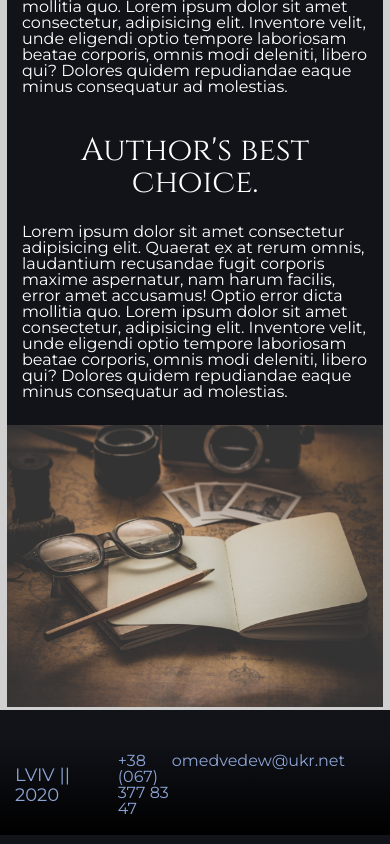
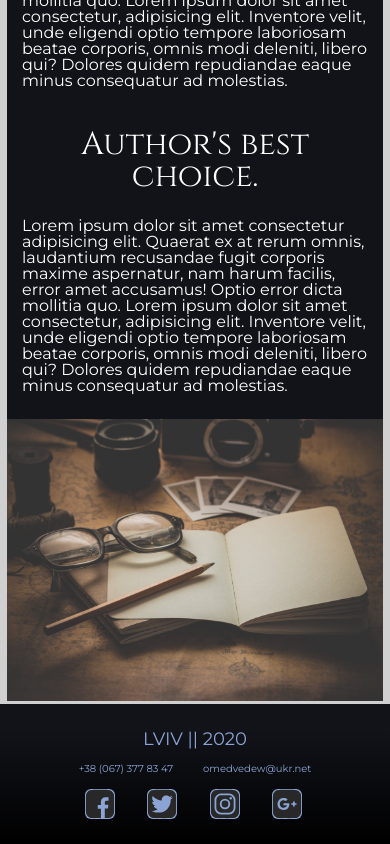
Before and after one commit to omedvedew/my-library, a plain HTML site: page index.html in a window 390 px wide. Shown: the part 1139-1983 px from the top of the page. Drawn offline with Linux system fonts and the light colour scheme.

Commit message:
fixing adaptivity

```diff
--- a/index.html
+++ b/index.html
@@ -100,16 +100,16 @@
     <footer class="footer">
         <div class="container footer-container">
             <div class="row">
-                <div class="col-md-3 place">
+                <div class="col-md-3 place col-xs-12">
                     LVIV || 2020
                 </div>
-                <div class="col-md-6">
+                <div class="col-md-6 col-xs-12">
                     <div class="contacts">
                         <a href="tel:+380673778347">+38 (067) 377 83 47</a>
                         <a href="mailto:omedvedew@ukr.net">omedvedew@ukr.net</a>
                     </div>
                 </div>
-                <div class="col-md-3">
+                <div class="col-md-3 col-xs-12 social-links-container">
                     <div class="social-links">
                         <a href="">
                             <img class="social-icon" src="images/iconfinder_icon-02_2515845.svg" alt="">
--- a/style.css
+++ b/style.css
@@ -417,6 +417,11 @@ footer {
         border-top: 15px solid rgba(200, 200, 255, 1);
         background-image: url(images/img-02.jpg);
     }
+
+    .contacts a {
+        margin: 10px;
+        font-size: 14px;
+    }
 }
 
 /* laptop */
@@ -469,6 +474,11 @@ footer {
     .cover-container h2 {
         padding-right: 125px;
 
+    }
+
+    .contacts a {
+        margin: 10px;
+        font-size: 16px;
     }
 }
 
@@ -539,11 +549,16 @@ footer {
         border-right: 7px solid rgba(255, 255, 255, 0.8);
         border-top-left-radius: 50%;
         border-top-right-radius: 50%;
+        position: relative;
     }
 
     .cover-description {
+        position: absolute;
+        top: 275px;
+        left: 0;
+        right: 0;
         padding: 0;
-        margin: 0;
+        margin: 0 auto;
     }
 
     .cover-title {
@@ -552,7 +567,7 @@ footer {
 
     .cover-container h2 {
         margin-top: 125px;
-        margin-bottom: 25px;
+        margin-bottom: 115px;
     }
 
     .about-container {
@@ -584,4 +599,34 @@ footer {
     .about-description h2 {
         text-align: center;
     }
+
+    .footer {
+        height: fit-content;
+        padding-bottom: 25px;
+        font-size: 10px;
+    }
+
+    .footer-container .row {
+        flex-direction: column;
+        height: fit-content;
+    }
+
+    .social-links {
+        flex-direction: row;
+    }
+
+    .social-icon {
+        display: block;
+        height: 30px;
+        width: 30px;
+    }
+
+    .social-links-container {
+        flex: 0 0 100%;
+        width: 250px;
+    }
+
+    .contacts a {
+        margin: 15px;
+    }
 }
```
